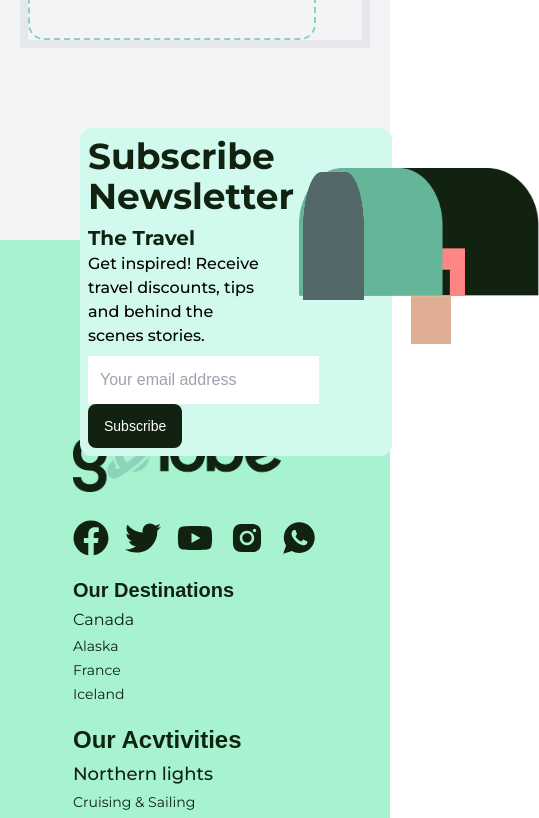
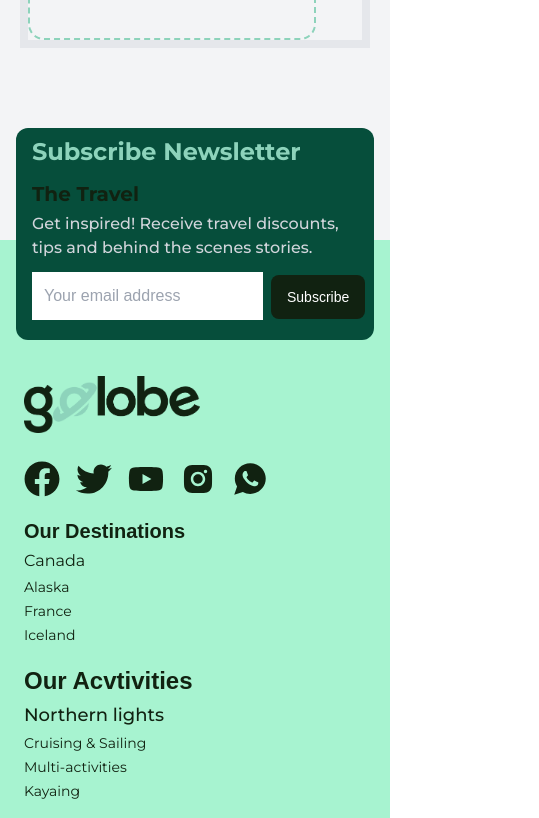
Before and after one commit to Heritagify/Travelling-Website, a React (Vite) app: page /account in a window 390 px wide. Shown: the part 980-1798 px from the top of the page, 539 px wide, since content can reach past the window. Built offline with nearby package versions, Linux system fonts and the light colour scheme; a web font is replaced by a local one.

Commit message:
assets and i also worked on the footer responsiveness

```diff
--- a/src/components/Footer.jsx
+++ b/src/components/Footer.jsx
@@ -11,18 +11,18 @@ const Footer = () => {
   return (
     <div className=''>
         {/* --------Float------ */}
-        <div className="absolute bg-lightMint lg:h-56 -mt-28 w-4/5 mb-44 rounded-xl mx-20 lg:mx-28 flex justify-between">
-            <div className="w-3/5 pl-2">
-                <h1 className="text-blackGreen font-monts font-bold text-4xl py-2 w-20">Subscribe Newsletter</h1>
+        <div className=" absolute bg-emerald-900 md:bg-lightMint lg:h-56 -mt-28 md:w-4/5 mb-44 rounded-xl px-2 md:px-0 mx-4 md:mx-20 lg:mx-28 flex justify-between">
+            <div className="md:w-3/5 pl-2 space-y-1 pb-3 md:pb-0 md:space-y-0">
+                <h1 className="text-mintGreen md:text-blackGreen font-monts font-bold text-2xl md:text-4xl py-2 md:w-20">Subscribe Newsletter</h1>
                 <h3 className="font-monts font-bold text-xl text-blackGreen">The Travel</h3>
-                <p className="text-base font-medium font-monts">Get inspired! Receive travel discounts, tips and behind the scenes stories.</p>
-                <div className="py-2">
+                <p className="text-base font-medium font-monts text-gray-300 md:text-blackGreen">Get inspired! Receive travel discounts, tips and behind the scenes stories.</p>
+                <div className="py-2 space-x-2 md:space-x-0">
                     <input
                         className="bg-white p-3 lg:w-3/4 outline-none"
                         placeholder="Your email address"
                     />
                     <button
-                        className="bg-blackGreen align-middle p-3 px-4 text-white text-sm rounded-lg outline-none">Subscribe
+                        className="bg-blackGreen align-middle p-3 px-4 text-white text-sm rounded-lg outline-none cursor-pointer">Subscribe
                     </button>
                 </div>
             </div>
@@ -31,11 +31,11 @@ const Footer = () => {
         </div>
         {/* ----------Float Ends--------------- */}
 
-        <div className=' bg-emerald-200 mt-40 pt-44 pb-10'>
+        <div className=' bg-emerald-200 mt-40 pt-32 md:pt-44 pb-10'>
           <div className='mt-30'>
-              <div className="justify-center space-y-5 lg:space-y-0 grid md:grid-cols-2 lg:grid-cols-6 lg:space-x-3 mx-3 md:mx-6 lg:mx-20 text-blackGreen">
+              <div className=" md:justify-center space-y-5 lg:space-y-0 grid md:grid-cols-2 lg:grid-cols-6 lg:space-x-3 mx-6 md:mx-6 lg:mx-20 text-blackGreen">
                 <div className="space-y-5">
-                <img src={logo} alt="logo" className='w-52 lg:w-28 py-2 rounded-lg'/>
+                <img src={logo} alt="logo" className='w-44 md:w-52 lg:w-28 py-2 rounded-lg'/>
                     <div className="flex text-blackGreen space-x-4 md:space-x-1 text-4xl lg:text-xl">
                         <FaFacebook/>
                         <FaTwitter/>
--- a/src/components/Vector.jsx
+++ b/src/components/Vector.jsx
@@ -6,7 +6,7 @@ import slamon from '../assets/vectors/slamon.png';
 
 const Vector = () => {
   return (
-    <div className="flex mx-8 my-10">
+    <div className="hidden md:flex mx-8 my-10">
         <img src={vector1} className='relative z-30 w-34 h-32 ml-1 mt-1'/>
         <img src={vector2} className='absolute z-20 mr-4 w-36 h-32'/>
         <img src={vector3} className='absolute mr-4 w-60 h-32 z-10'/>
```
